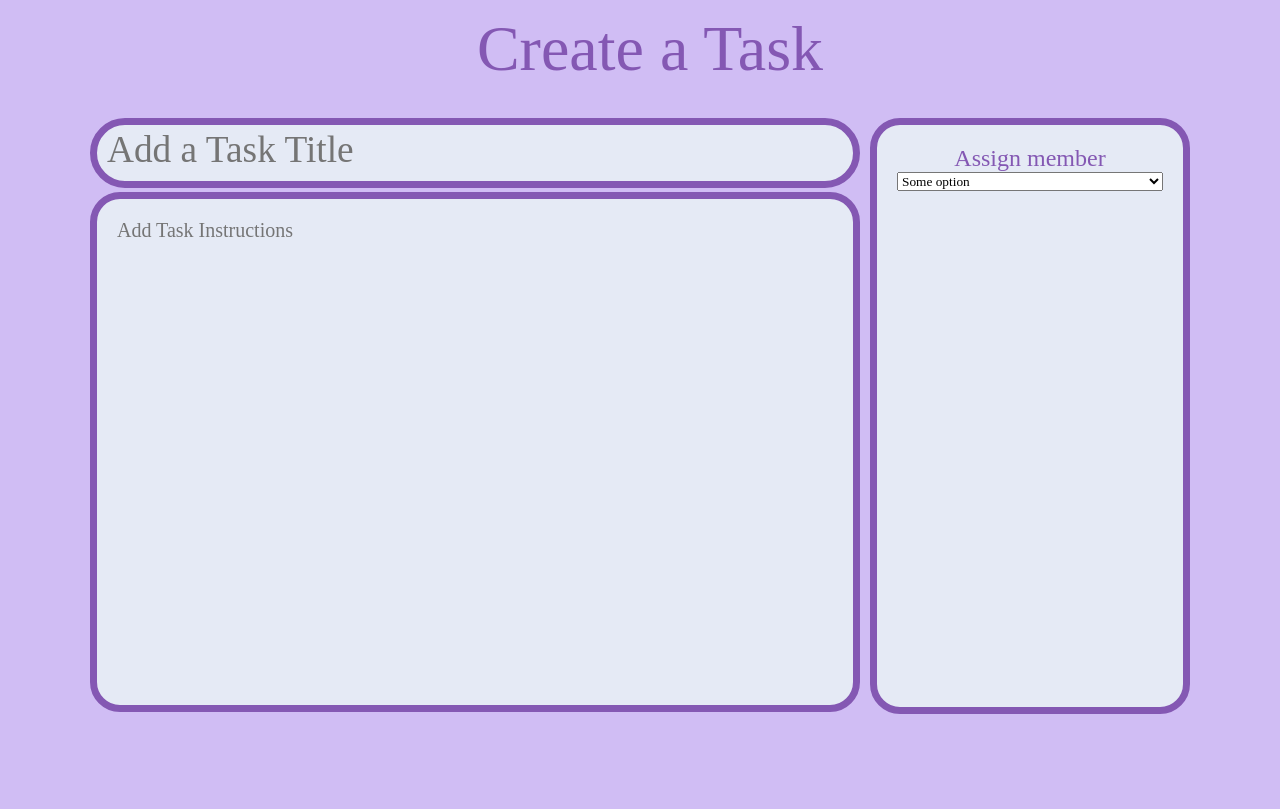
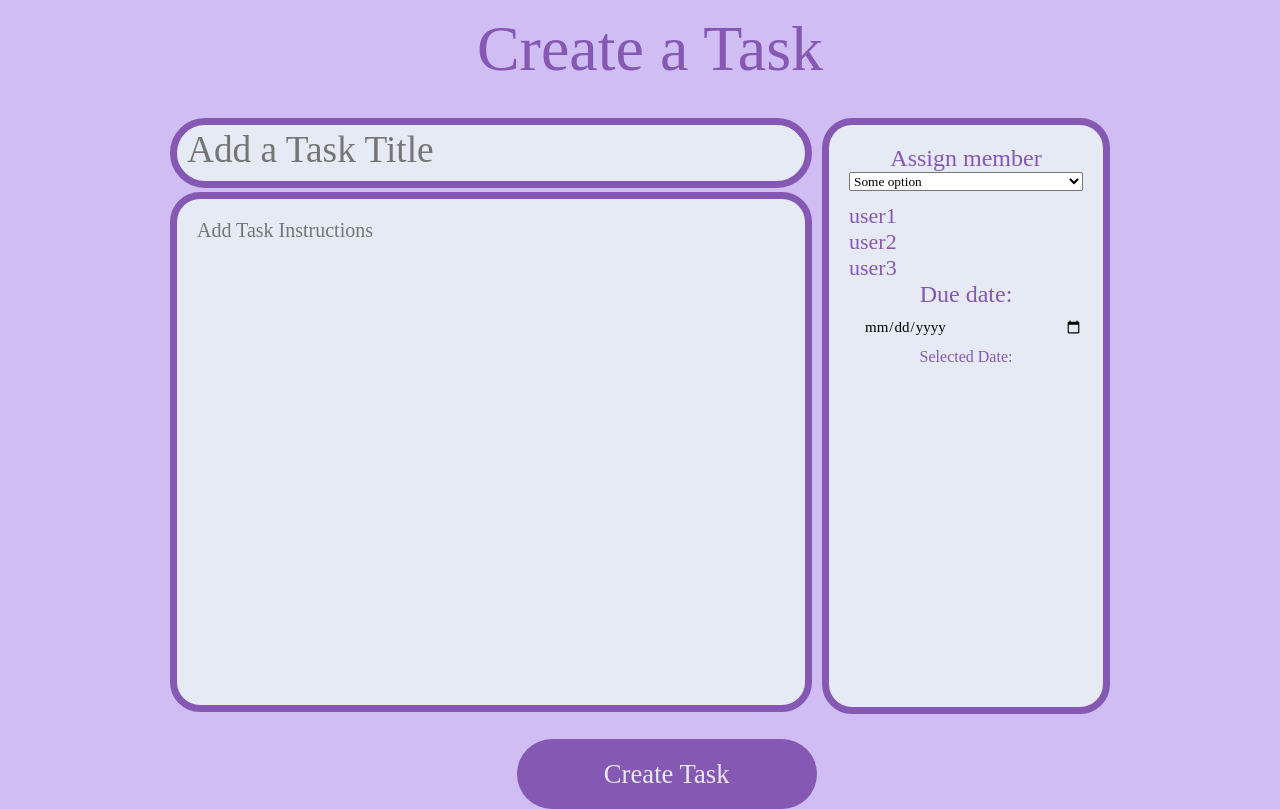
Before and after one commit to jxliahx/Software-Project, a React (Create React App) app in the folder frontend/: page /createTask in a window 1280 px wide. Built offline with nearby package versions, Linux system fonts and the light colour scheme.

Commit message:
added forms

```diff
--- a/frontend/src/createPage.css
+++ b/frontend/src/createPage.css
@@ -70,6 +70,7 @@
     font-size: 18pt;
     text-align: center;
     align-items: center;
+    width: 100%;
     /* margin-left: 20px; */
     font-family: "Poppins", extrabold;
   }
@@ -102,8 +103,11 @@
     background-color: #d0bdf4;
     min-height: 5vh;
     display: flex;
+    max-width: 90%;
     flex-direction: row;
     justify-content:center;
+    align-content: center;
+    margin-left: 5%;
   }
 
   /*section {
@@ -183,6 +187,16 @@
     border-style: hidden;
     align-self: center;
     margin-top: 20px;
+    justify-self: center;
+  }
+
+  .SubmitButton:hover{
+    background-color: #643e8d;
+  }
+
+  .ButtonBox {
+    margin-left: 54%;
+    margin-top: -2%;
   }
 
   .TaskButton {
@@ -268,3 +282,20 @@
   textarea {
     resize:none;
   }
+
+  select {
+    width: 100%;
+  }
+
+ul {
+  width: 100%;
+}
+
+.DueDate {
+  width: 100%;
+}
+
+input {
+  width: 100%;
+  margin: auto;
+}
--- a/frontend/src/createPage.js
+++ b/frontend/src/createPage.js
@@ -1,8 +1,7 @@
 import {React, useState} from 'react'
 import './createPage.css';
-import {SearchBar} from "./components/searchBar"
-import {SearchResultsList} from "./components/searchResultsList"
-import TaskModalPortal from "./components/taskModalPortal"
+import {SearchBar} from "./Components/searchBar"
+import {SearchResultsList} from "./Components/searchResultsList"
 
 // const Button = styled.button `
 //     color: #e5eaf5;
--- a/frontend/src/createTask.js
+++ b/frontend/src/createTask.js
@@ -1,32 +1,39 @@
-import {React, useState} from 'react'
+import {React, useState, useRef} from 'react'
 import './createPage.css';
-
-// const [users] = useState([
-//     {
-//         title: 'Task1',
-//     },
-//     {
-//         title: 'Task2',
-//     },
-//     {
-//         title: 'Task3',
-//     },
-//     {
-//         title: 'Task4',
-//     },
-//     {
-//         title: 'Task5',
-//     },
-//     {
-//         title: 'Task6',
-//     },
-
-// ])
 
 function CreateTask () {
 
+    function handleSubmit(e) {
+        e.preventDefault();
+
+        const form = e.target;
+        const formData = new formData(form);
+
+        // fetch data
+        fetch('/some-api', { method: form.method, body: formData });
+    }
+
+    const memberList = [
+        'user1',
+        'user2',
+        'user3'
+    ];
+
+    const listItems = memberList.map (member =>
+        <li>{member}</li>
+        )
+
+
+    const [date, setDate] = useState('');
+    const dateInputRef = useRef(null);
+
+    const handleChange = (e) => {
+        setDate(e.target.value);
+    }
+
     return (
-        <div>
+        <form method="post" onSubmit={handleSubmit}>
+        <div >
             <div className="TitleContainer">
                 <header className='Title'>
                     Create a Task
@@ -52,6 +59,9 @@ function CreateTask () {
                         />
 
                     </div>
+                    <div className='ButtonBox'>
+                        <button className='SubmitButton'>Create Task</button>
+                    </div>
 
 
                 </div>
@@ -59,18 +69,31 @@ function CreateTask () {
                     <header className="AddTitle">
                         Assign member
                     </header>
+                    {/* temp data for now */}
                     <select>
                         <option value="someOption">Some option</option>
                         <option value="otherOption">Other option</option>
                     </select>
+                    <ul>{listItems}</ul>
+                    <div className="DueDate">
+                        <header className="AddTitle">
+                            Due date:
+                        </header>
+                        <input
+                            type="date"
+                            onChange={handleChange}
+                            ref={dateInputRef}
+                        />
+                        <p>Selected Date: {date}</p>
+                    </div>
+                </div>
 
-                </div>
 
             </div>
 
 
         </div>
-
+        </form>
     )
 }
 
```
Also changed, not shown: package.json (deleted, +0 -53 lines), 1 other file (tests, documents, lock files or other folders).
